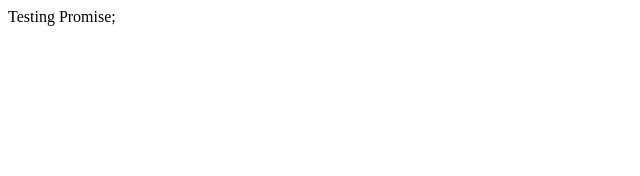
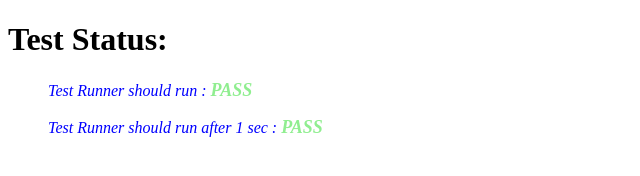
Before and after one commit to anubhavgupta/PromiseLibraryImplementation, a plain HTML site: page index.html in a window 1280 px wide. Shown: the whole page, without its empty margins (0-640 px from the left). Drawn offline with Linux system fonts and the light colour scheme.

Commit message:
added custom test runner with its specs

```diff
--- a/Test.js
+++ b/Test.js
@@ -1,3 +1,42 @@
+// Test Runner
+function TestRunner(){
+    var $resultsContainer = document.getElementsByClassName("test-results")[0];
+    function addResult(name,result){
+        var $testName = document.createElement("p");
+        var $status = document.createElement("span");
+        $testName.innerText = name+" : ";
+        $status.innerText = result? "PASS": "FAIL";
+        $status.className = result? "PASS": "FAIL";
+        $testName.appendChild($status);
+        $resultsContainer.appendChild($testName);
+    }
+
+
+    function getExpect(name){
+        return function(a,b){
+            var result = (a === b);
+            addResult(name,result);
+        };
+    }
+
+    return function(name,fn){
+        fn.apply(null,[getExpect(name)])
+    };
+}
+
+var it = TestRunner();
+
+it("Test Runner should run",function(expect){
+    expect(true,true);
+});
+it("Test Runner should run after 1 sec",function(expect){
+    setTimeout(function(){
+        expect(true,true);
+    },1000);
+});
+
+
+
 var res, rej;
 var succ = function (val) {
     console.log("Pass", val);
--- a/index.html
+++ b/index.html
@@ -3,10 +3,30 @@
 <head>
     <meta charset="UTF-8">
     <title>Title</title>
+    <style>
+        p{
+            color:blue;
+            font-style: italic;
+            padding-left: 40px;
+        }
+        span{
+            font-weight: bold;
+            font-size: 18px;
+        }
+        .PASS{
+            color:lightgreen;
+        }
+        .FAIL{
+            color:red;
+        }
+    </style>
+</head>
+<body>
+    <h1>Test Status:</h1>
+    <div class="test-results">
+
+    </div>
     <script src="PromiseLib.js"></script>
     <script src="Test.js"></script>
-</head>
-<body>
-    Testing Promise;
 </body>
 </html>
```
